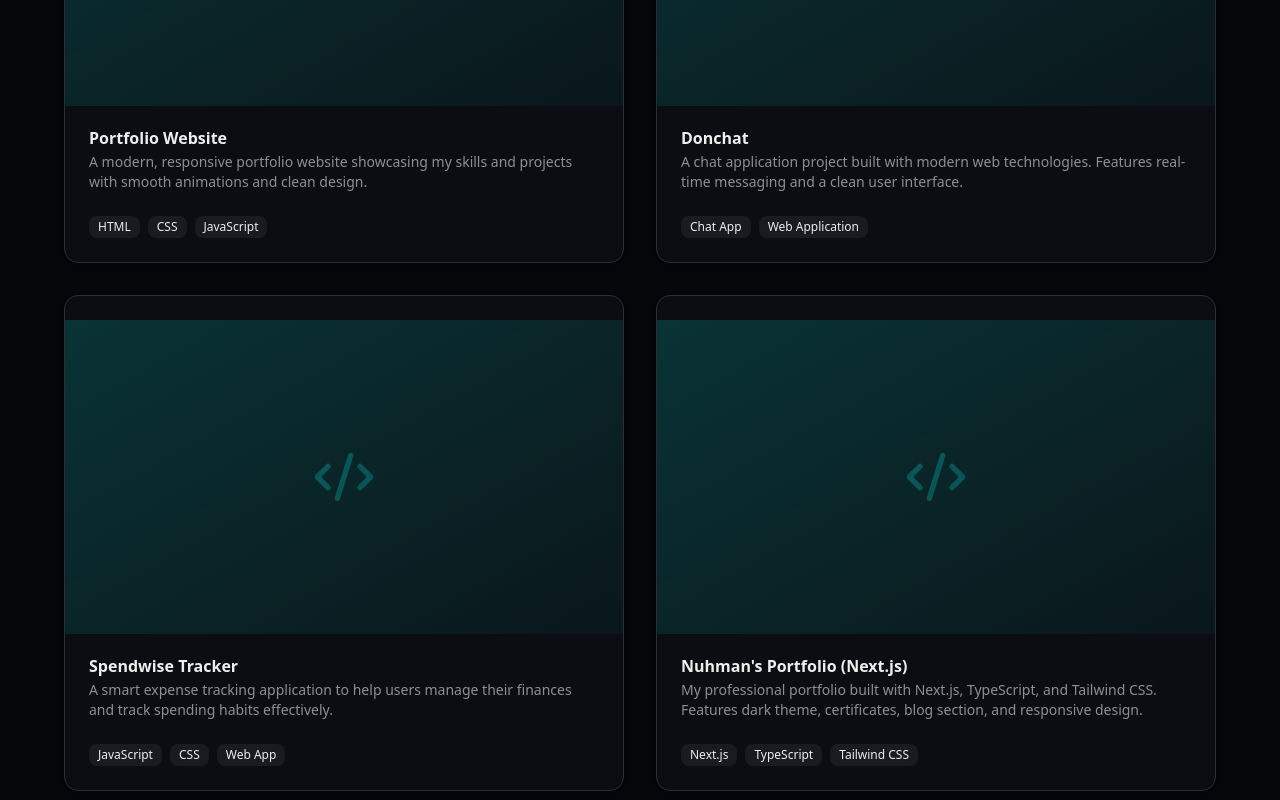
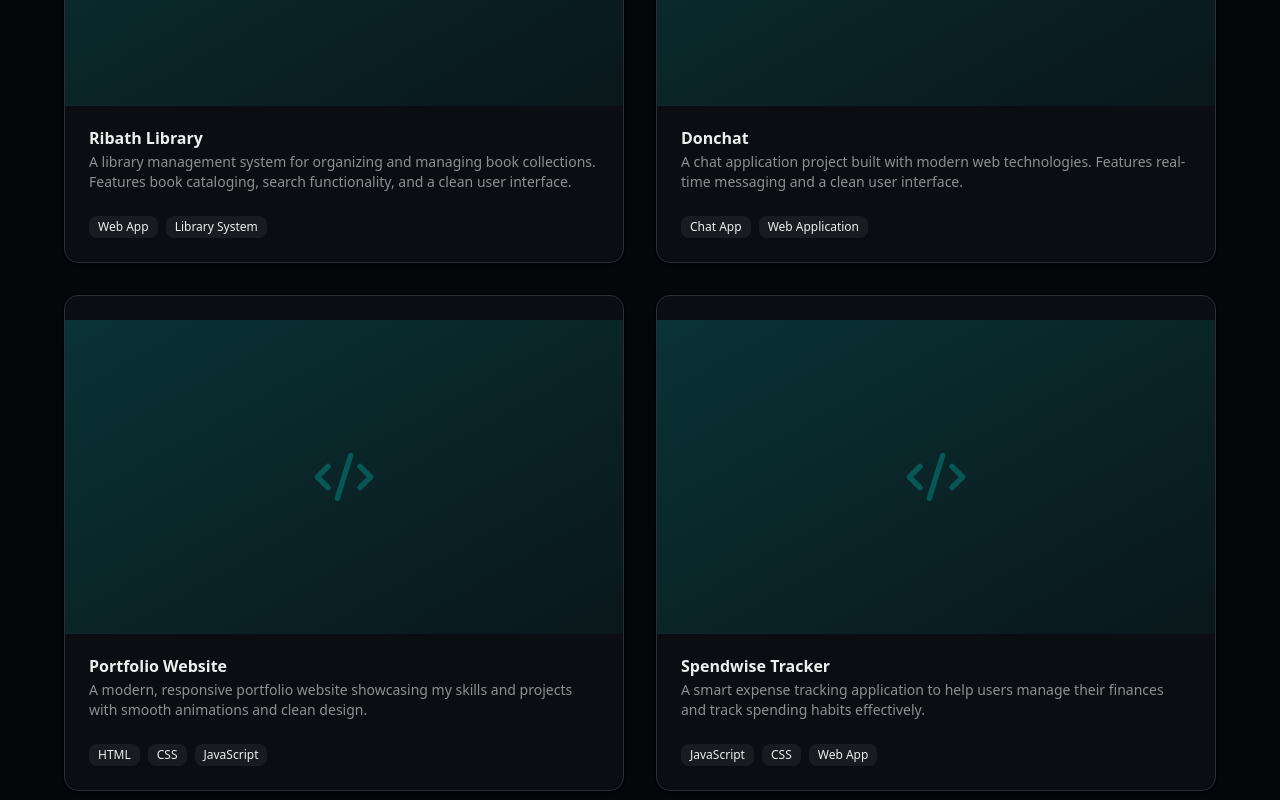
Before and after one commit to mnuhman/nuhman-s-protfilio, a Next.js app: page / in a window 1280 px wide. Shown: the part 4220-5020 px from the top of the page. Built offline with nearby package versions, Linux system fonts and the light colour scheme.

Commit message:
feat: Add Ribath Library and update projects
- Added Ribath Library project (library management system)
- Reordered projects with new ones first
- Updated Professional Portfolio description
- Now showing 5 projects total

```diff
--- a/src/app/page.tsx
+++ b/src/app/page.tsx
@@ -82,12 +82,12 @@
 
 const projects = [
   {
-    title: "Portfolio Website",
-    description: "A modern, responsive portfolio website showcasing my skills and projects with smooth animations and clean design.",
-    tags: ["HTML", "CSS", "JavaScript"],
-    link: "https://mnuhman.github.io/file/",
-    github: "https://github.com/mnuhman/file",
-    image: "/project-portfolio.jpg"
+    title: "Ribath Library",
+    description: "A library management system for organizing and managing book collections. Features book cataloging, search functionality, and a clean user interface.",
+    tags: ["Web App", "Library System"],
+    link: "https://github.com/mnuhman/ribathlaibrary",
+    github: "https://github.com/mnuhman/ribathlaibrary",
+    image: "/project-ribath.jpg"
   },
   {
     title: "Donchat",
@@ -98,6 +98,14 @@
     image: "/project-donchat.jpg"
   },
   {
+    title: "Portfolio Website",
+    description: "A modern, responsive portfolio website showcasing my skills and projects with smooth animations and clean design.",
+    tags: ["HTML", "CSS", "JavaScript"],
+    link: "https://mnuhman.github.io/file/",
+    github: "https://github.com/mnuhman/file",
+    image: "/project-portfolio.jpg"
+  },
+  {
     title: "Spendwise Tracker",
     description: "A smart expense tracking application to help users manage their finances and track spending habits effectively.",
     tags: ["JavaScript", "CSS", "Web App"],
@@ -106,8 +114,8 @@
     image: "/project-tracker.jpg"
   },
   {
-    title: "Nuhman's Portfolio (Next.js)",
-    description: "My professional portfolio built with Next.js, TypeScript, and Tailwind CSS. Features dark theme, certificates, blog section, and responsive design.",
+    title: "Professional Portfolio (Next.js)",
+    description: "My professional portfolio built with Next.js, TypeScript, and Tailwind CSS. Features dark theme, certificates showcase, blog section, and fully responsive design.",
     tags: ["Next.js", "TypeScript", "Tailwind CSS"],
     link: "https://my-project-ten-steel.vercel.app",
     github: "https://github.com/mnuhman/nuhman-s-protfilio",
```
